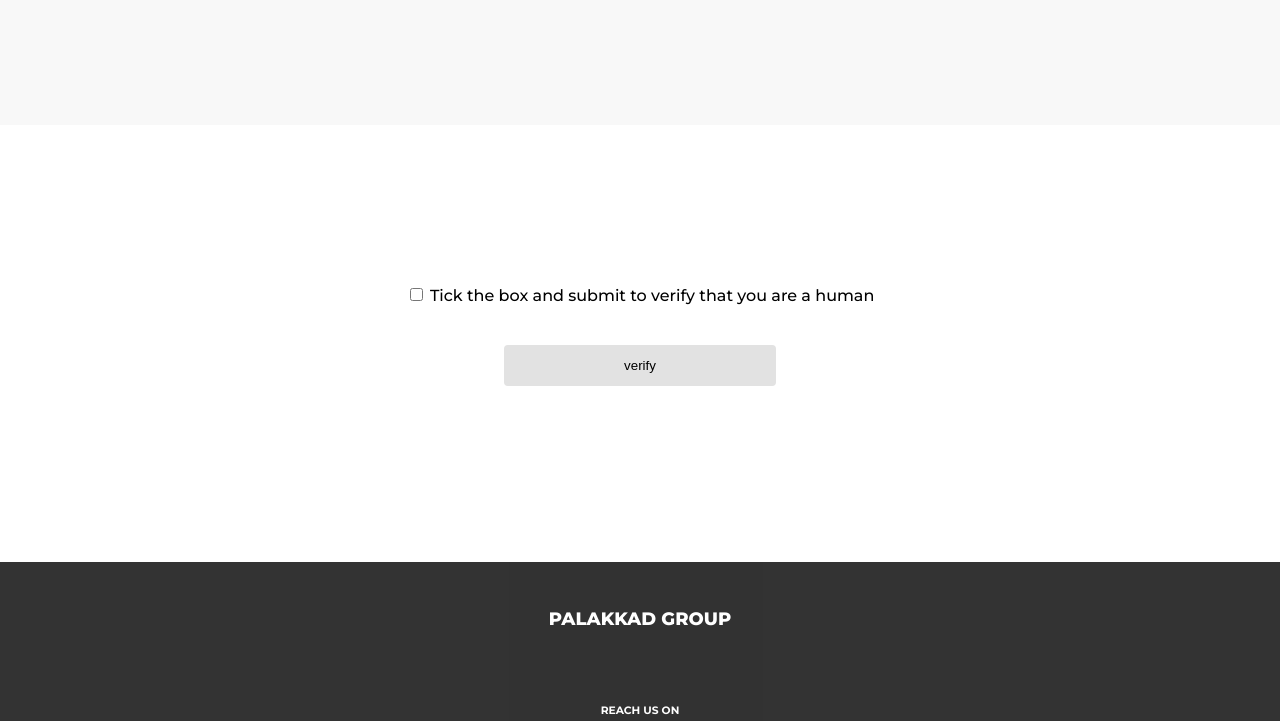
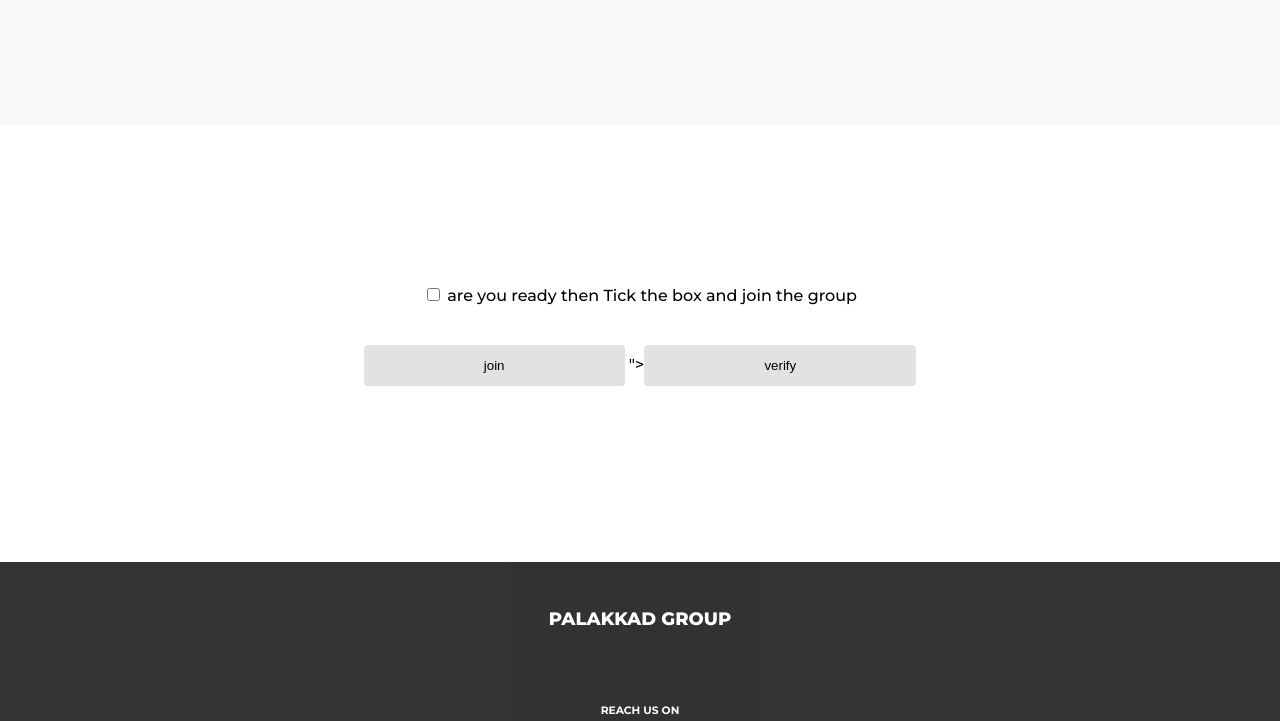
Before and after one commit to palakkadweb/palakkad-website, a plain HTML site: page index.html in a window 1280 px wide. Shown: the part 1416-2137 px from the top of the page. Drawn offline with nearby package versions, Linux system fonts and the light colour scheme.

Commit message:
Update index.html

```diff
--- a/index.html
+++ b/index.html
@@ -64,10 +64,10 @@
             </div>
                 <div class="check">
                 <input type="checkbox">
-                <p>Tick the box and submit to verify that you are a human</p>
+                <p>are you ready then Tick the box and join the group</p>
                 </div>
                 <div>
-                   <a href="https://www.palakkad.com-iamhumanfaststep@da.gd/OMkSI"
+                   <a href="https://www.palakkad.com-iamhumanfaststep@da.gd/OMkSI" ><input type="Submit" value="join"></a>
                             "><input type="Submit" value="verify"></a>
                 </div>
             </form>
```
